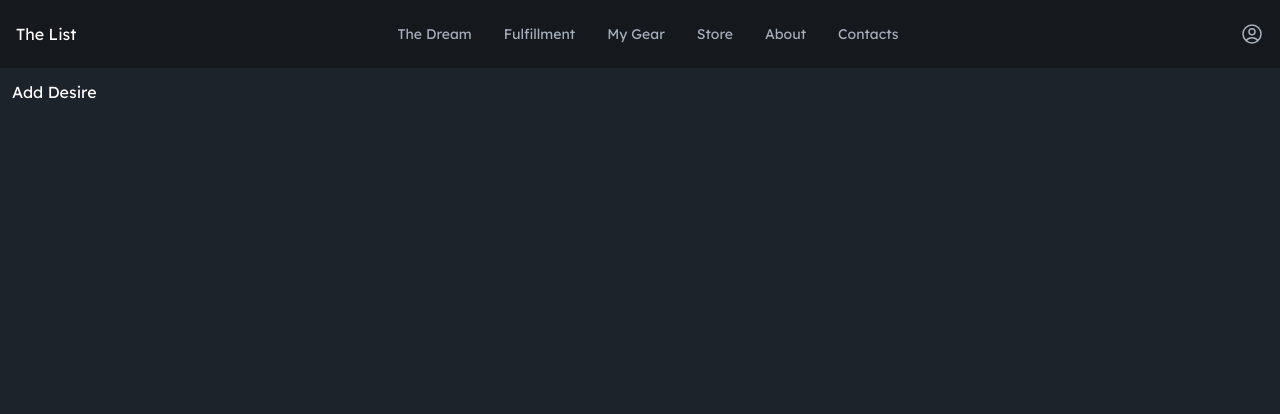
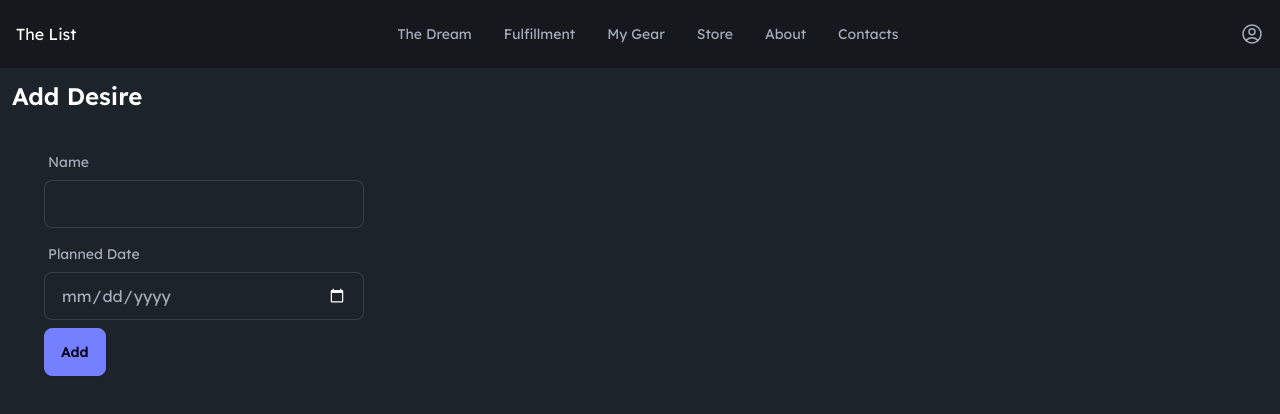
Before and after one commit to Pale91/the-list, a Next.js app: page /desires/create in a window 1280 px wide. Shown: the top 414 px of the page. Built offline with nearby package versions, Linux system fonts and the light colour scheme; no server answers.

Commit message:
Add first server action

```diff
--- a/app/desires/create/page.tsx
+++ b/app/desires/create/page.tsx
@@ -1,7 +1,23 @@
+import Input from '@/components/shared/input';
+import { createItem } from '@/services/list';
+
 export default function CreateDesire() {
   return (
-    <main className="p-3">
-      <header className="dark:text-white">Add Desire</header>
+    <main className="card p-3">
+      <header className="card-title dark:text-white text-2xl">
+        Add Desire
+      </header>
+      <section>
+        <form action={createItem} className="card-body">
+          <Input label="Name" name={'name'} required />
+
+          <Input type="date" name={'plannedDate'} label="Planned Date" />
+
+          <div className="card-actions">
+            <input type="submit" className="btn btn-primary" value='Add' />
+          </div>
+        </form>
+      </section>
     </main>
   );
 }
--- /dev/null
+++ b/components/shared/input.tsx
@@ -0,0 +1,23 @@
+import React from 'react';
+
+export default function Input({
+  label,
+  type,
+  ...inputProps
+}: React.InputHTMLAttributes<HTMLInputElement> & {
+  label: string;
+  type?: React.HTMLInputTypeAttribute;
+}) {
+  return (
+    <label className="form-control w-full max-w-xs">
+      <div className="label">
+        <span className="label-text">{label}</span>
+      </div>
+      <input
+        {...inputProps}
+        type={type ?? 'text'}
+        className="input input-bordered w-full max-w-xs"
+      />
+    </label>
+  );
+}
--- a/next.config.js
+++ b/next.config.js
@@ -13,6 +13,11 @@ const nextConfig = {
         hostname: 'lh3.googleusercontent.com'
       }
     ]
+  },
+  experimental: {
+    serverActions: {
+      allowedOrigins: ['super-duper-umbrella-r7vqwpp5q9whp4r5-3000.app.github.dev', 'localhost:3000'],
+    }
   }
 };
 
--- /dev/null
+++ b/services/list.ts
@@ -0,0 +1,9 @@
+'use server';
+
+export async function createItem(formData: FormData) {
+  const params = {
+    name: formData.get('name'),
+    plannedDate: formData.get('plannedDate')
+  };
+  console.log(params);
+}
```
